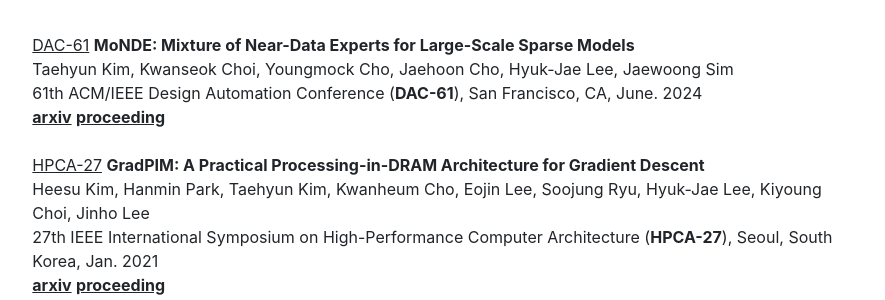
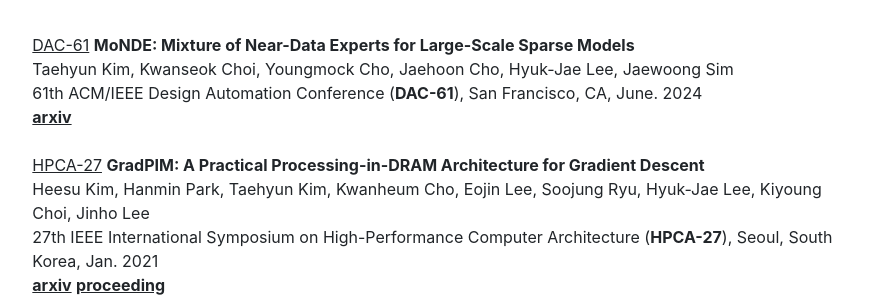
Before and after one commit to taehyunzzz/taehyunzzz.github.io, a Jekyll site: the page built from publications.md, in a window 1280 px wide. Shown: the part 219-519 px from the top of the page, without its empty margins (197-1082 px from the left). Built offline with Jekyll 4.4.1, drawn with Linux system fonts in a browser that asks for light colours.

Commit message:
DEBUG: test36

```diff
--- a/_includes/publications.html
+++ b/_includes/publications.html
@@ -30,7 +30,7 @@
             {% if item.others.arxiv %}
                 <a href="{{ item.others.arxiv }}"><strong>arxiv</strong></a><span> </span>
             {% endif %}
-            {% if item.others.arxiv %}
+            {% if item.others.proceeding %}
                 <a href="{{ item.others.proceeding }}"><strong>proceeding</strong></a><span> </span>
             {% endif %}
             {% if item.others.slides %}
```
